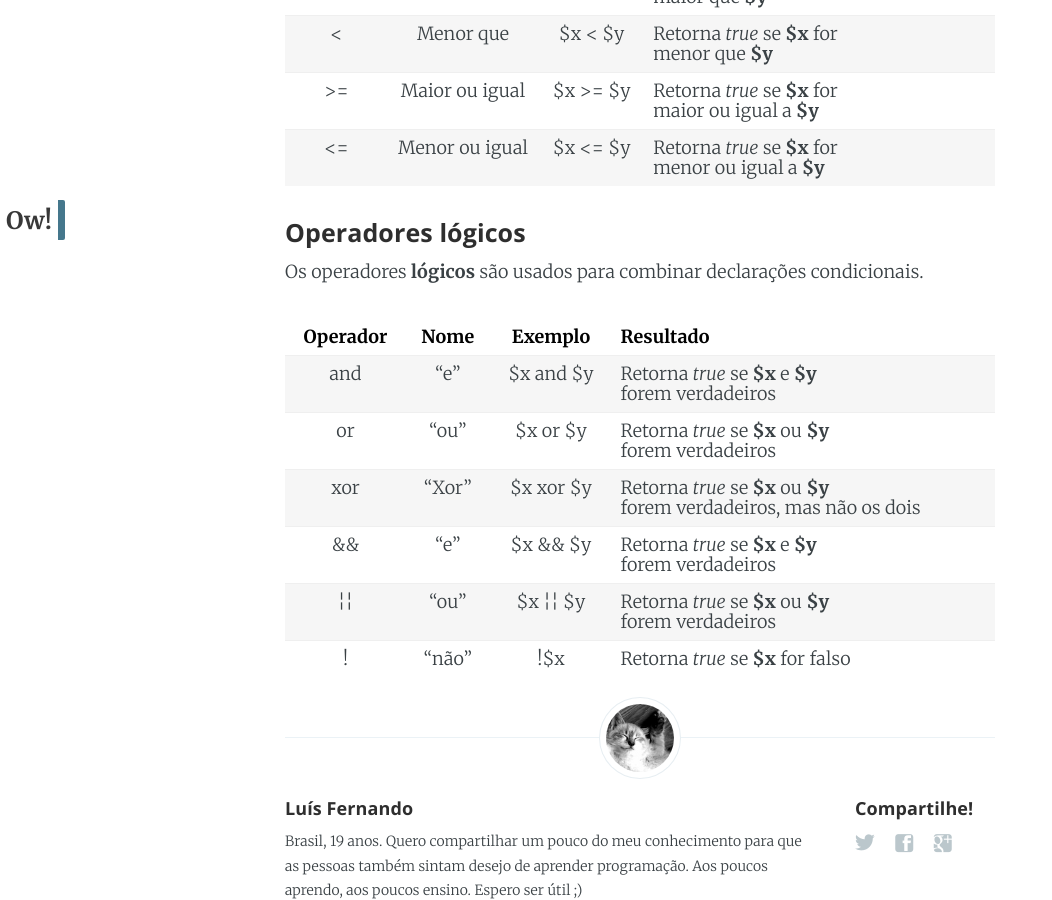
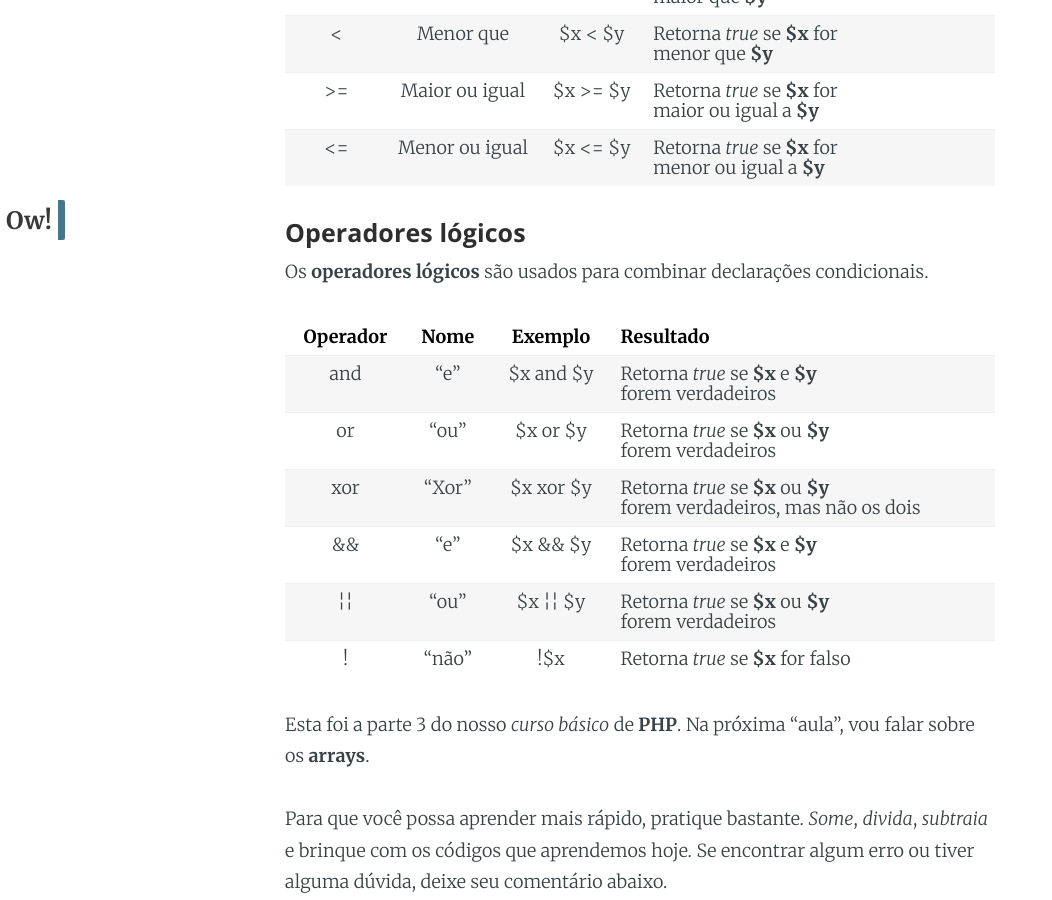
Before and after one commit to EnVolte/envolte.github.io, a Jekyll site: the page built from _posts/2018-06-28-curso-php-parte-3.md, in a window 1280 px wide and 900 px high, scrolled down 5431 px. Shown: the whole window, without its empty margins (0-1052 px from the left). Built offline with Jekyll 4.4.1, drawn with Linux system fonts in a browser that asks for light colours; comment, search, counter and statistics services are not loaded.

Commit message:
Update 2018-06-28-curso-php-parte-3.md

```diff
--- a/_posts/2018-06-28-curso-php-parte-3.md
+++ b/_posts/2018-06-28-curso-php-parte-3.md
@@ -118,7 +118,7 @@ Operador  |   Nome   |   Exemplo   | Resultado
 
 #### Operadores lógicos
 
-Os operadores **lógicos** são usados para combinar declarações condicionais.
+Os **operadores lógicos** são usados para combinar declarações condicionais.
 
 Operador  |   Nome   |   Exemplo   | Resultado
 :--------:|:--------:|:-----------:|--------------------
@@ -128,3 +128,7 @@ xor       | "Xor"    | $x xor $y   |Retorna *true* se **$x** ou **$y** <br>forem
 &&        | "e"      | $x && $y    |Retorna *true* se **$x** e **$y** <br>forem verdadeiros
 &brvbar;&brvbar;        | "ou"     | $x &brvbar;&brvbar; $y    |Retorna *true* se **$x** ou **$y** <br>forem verdadeiros
 !         | "não"    | !$x         |Retorna *true* se **$x** for falso
+
+Esta foi a parte 3 do nosso *curso básico* de **PHP**. Na próxima "aula", vou falar sobre os **arrays**.
+
+Para que você possa aprender mais rápido, pratique bastante. *Some*, *divida*, *subtraia* e brinque com os códigos que aprendemos hoje. Se encontrar algum erro ou tiver alguma dúvida, deixe seu comentário abaixo.
```
